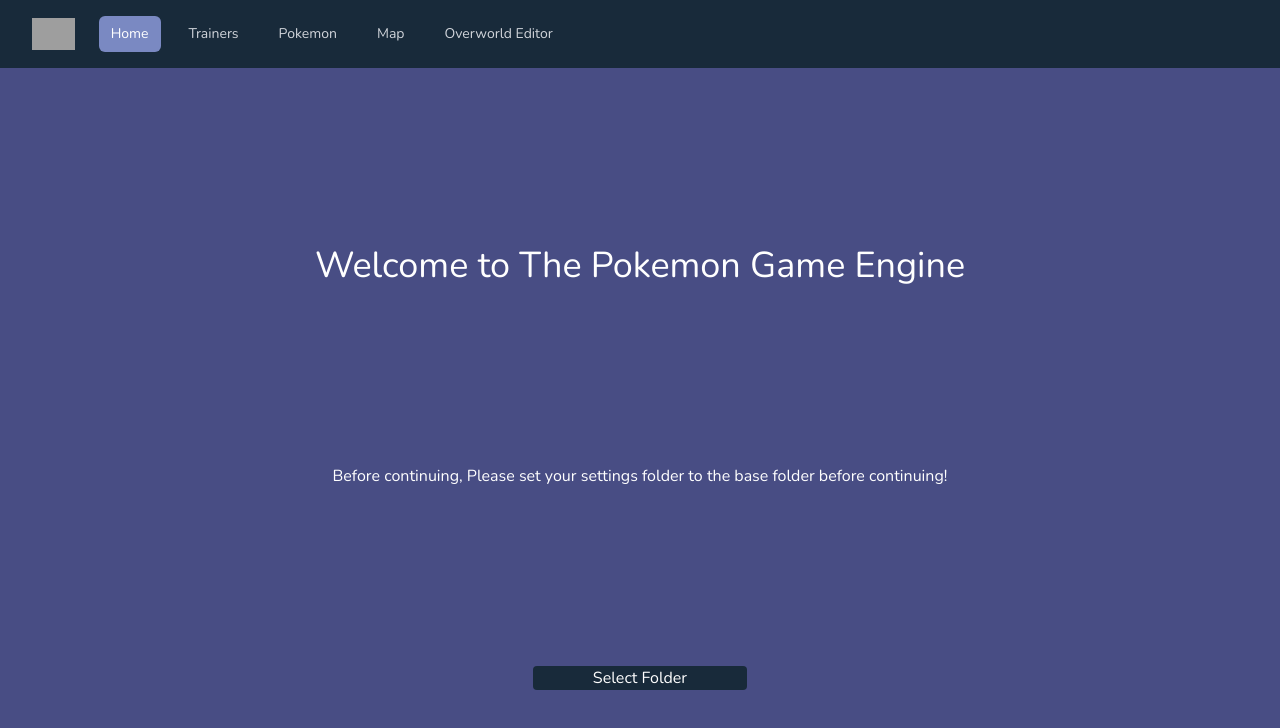
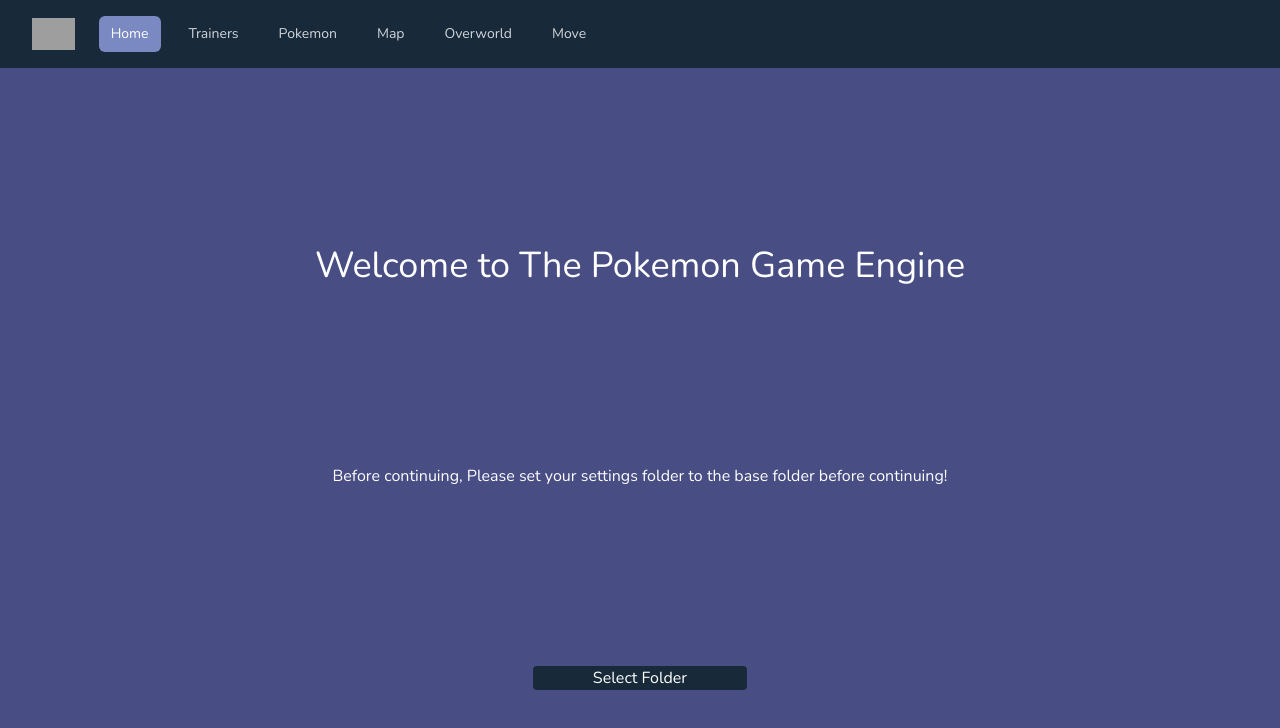
Before and after one commit to zenith110/pokemon-engine-tools, a React (Vite) app in the folder game-editor/frontend/: page / in a window 1280 px wide. Shown: the top 728 px of the page. Built offline with nearby package versions, Linux system fonts and the light colour scheme; grey boxes are pictures that could not be loaded.

Commit message:
Added code to go back in new trainer menu

```diff
--- a/game-editor/frontend/src/navbar/navbar.tsx
+++ b/game-editor/frontend/src/navbar/navbar.tsx
@@ -8,7 +8,8 @@
   { name: 'Trainers', href: '/trainer-editor', current: false },
   { name: 'Pokemon', href: '/pokemon-editor', current: false },
   { name: 'Map', href: '/map-editor', current: false },
-  { name: 'Overworld Editor', href: '/ow-editor', current: false }
+  { name: 'Overworld', href: '/ow-editor', current: false },
+  { name: 'Move', href: '/move', current: false }
 ];
 
 function classNames(...classes:string[]) {
--- a/game-editor/frontend/src/trainer-editor/functionality/newtrainers/NewTrainerCard.jsx
+++ b/game-editor/frontend/src/trainer-editor/functionality/newtrainers/NewTrainerCard.jsx
@@ -3,7 +3,10 @@
 import TrainerPokemonsGenerator from "./TrainerPokemonsGenerator"
 import TrainerClasses from "./TrainerClasses";
 import TrainerSprites from "./TrainerSprites";
+import { useNavigate } from "react-router-dom";
+
 const NewTrainerCard = () => {
+    const navigate = useNavigate();
     const [classTypes, setClassTypes] = useState([])
     const [pokemonSpecies, setPokemonSpecies] = useState([])
     const [pokemonCount, setPokemonCount] = useState(0)
@@ -40,6 +43,7 @@
     return(
         <div className="text-black">
         <label>Trainer name: </label>
+        <br/>
         <input type="text" onChange={(event) => setDictData(dictData => ({...dictData, name: event.target.value}))}></input>
         <br/>
         <TrainerSprites trainerSprites={trainerSprites} dictData={dictData} setDictData={setDictData}/>
@@ -54,6 +58,7 @@
         {
             pokemonSpecies.length >= 1 && heldItemsList.length >= 1 ? <TrainerPokemonsGenerator pokemonSpeciesList={pokemonSpecies} heldItemsList={heldItemsList} pokemonsCount={pokemonCount} dictData={dictData} setDictData={setDictData}/> : <></>
         }
+        <button className="file: bg-blueWhale rounded border-1 border-solid w-1/6 border-black" onClick={() => navigate(-1)}>Go Back</button>
         </div>
     )
 }
--- a/game-editor/frontend/src/trainer-editor/functionality/newtrainers/pokemon/PokemonStats.jsx
+++ b/game-editor/frontend/src/trainer-editor/functionality/newtrainers/pokemon/PokemonStats.jsx
@@ -67,9 +67,9 @@
             "id": uuidv4(),
             "pokemons": dictData.pokemons
         }
-        console.log(finalData)
+
         CreateTrainerData(finalData)
-        navigate(-2)
+        navigate(-1)
     }
     return(
         <>
```
Also changed, not shown: 1 other file (tests, documents, lock files or other folders).
